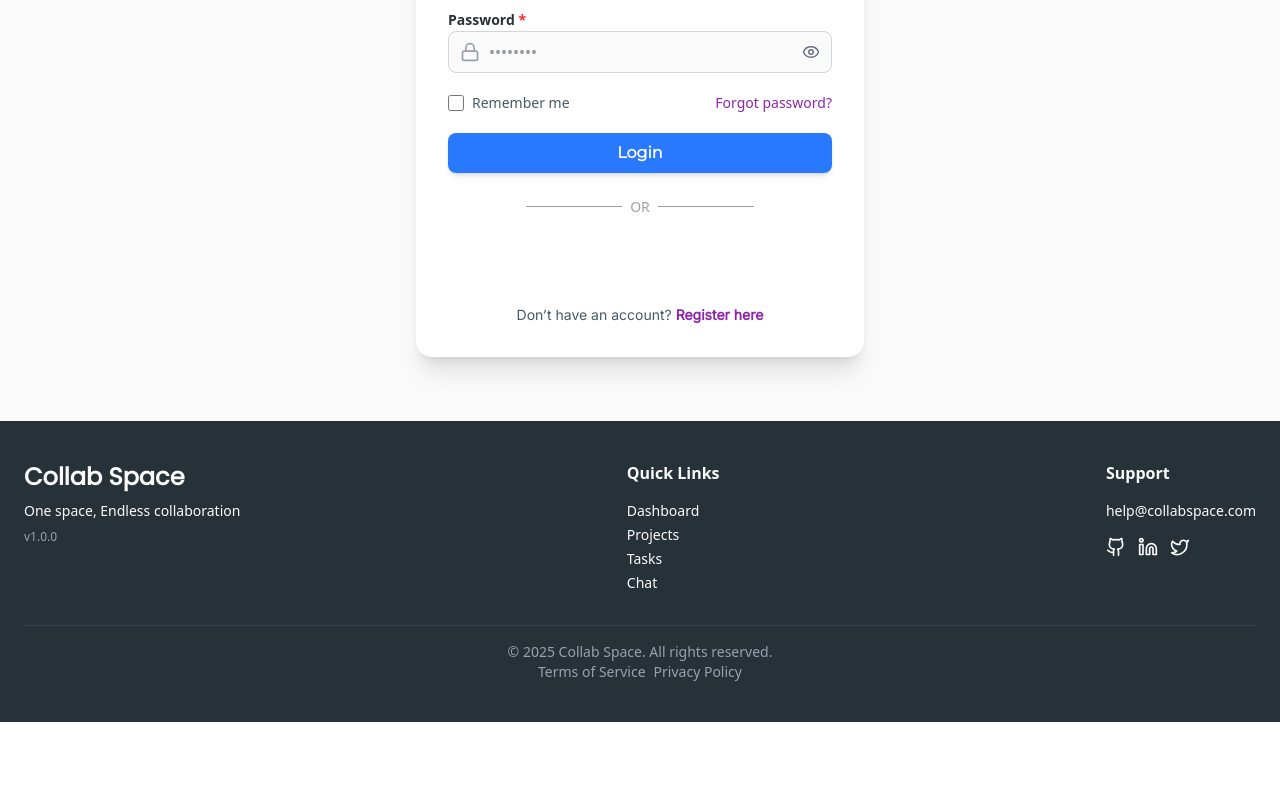
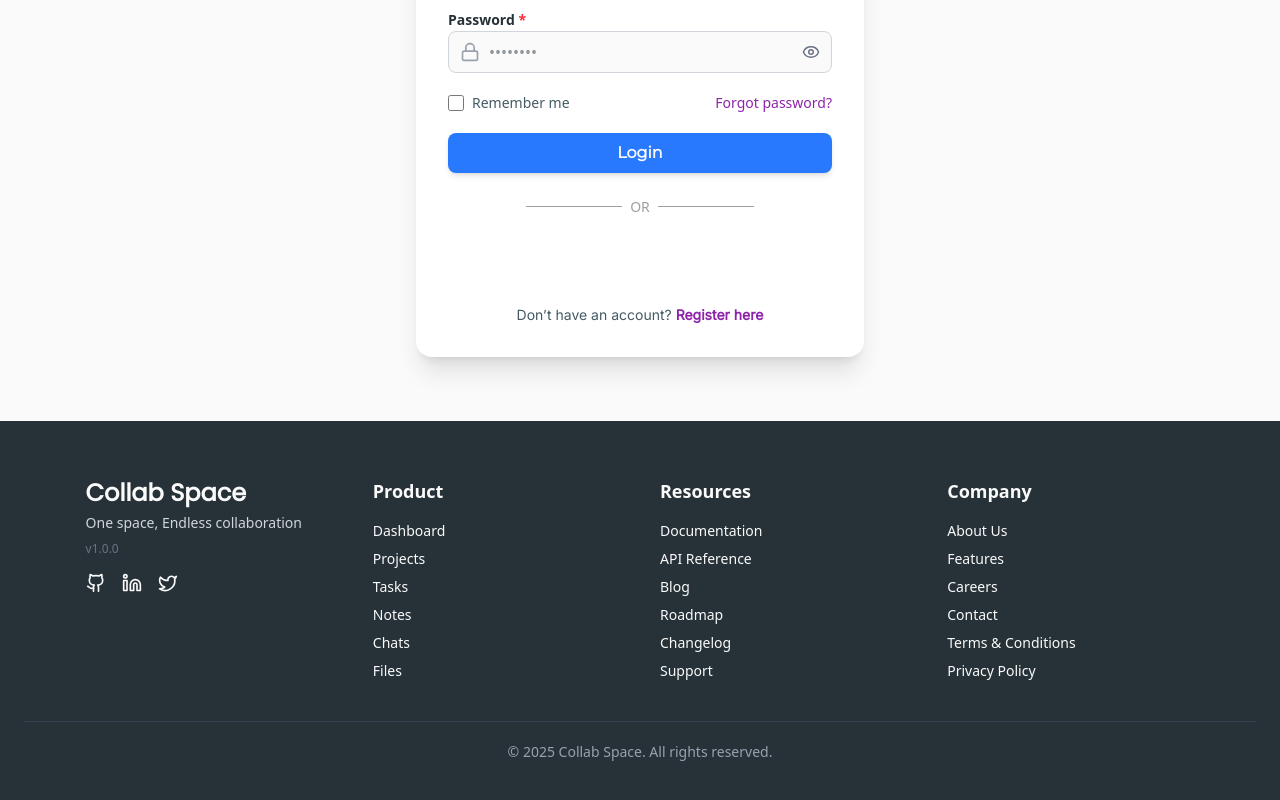
Before and after one commit to BK-Bagchi/collab-space, a React (Vite) app: page /login in a window 1280 px wide. Shown: the part 350-1150 px from the top of the page. Before the commit the page ends 1072 px from the top, so only its background shows below. Built offline with nearby package versions, Linux system fonts and the light colour scheme; no server answers.

Commit message:
landing page ui updated

```diff
--- a/src/components/Home/Components/ActivityFeed.jsx
+++ b/src/components/Home/Components/ActivityFeed.jsx
@@ -3,12 +3,12 @@ const ActivityFeed = () => {
     { user: "Dipto", action: "completed a task", time: "2 minutes ago" },
     { user: "User", action: "commented on UI Design", time: "5 minutes ago" },
     //prettier-ignore
-    { user: "Admin", action: "assigned you a new task", time: "10 minutes ago"},
+    { user: "Manager", action: "assigned you a new task", time: "10 minutes ago"},
   ];
 
   return (
-    <section className="py-20 px-8 md:px-16 bg-white">
-      <h2 className="text-3xl md:text-4xl font-bold text-center mb-10 text-charcoalGray logo-font">
+    <section className="py-20 px-8 md:px-16 bg-charcoalGray">
+      <h2 className="text-3xl md:text-4xl font-bold text-center mb-10 text-softWhite logo-font">
         Stay Updated with Live Activity 🔔
       </h2>
 
--- a/src/components/Home/Components/Features.jsx
+++ b/src/components/Home/Components/Features.jsx
@@ -59,7 +59,7 @@ const Features = () => {
           return (
             <div
               key={i}
-              className={`p-6 flex flex-col items-center rounded-xl border shadow-sm transition hover:shadow-md ${feature.bg} ${feature.color}`}
+              className={`px-6 py-10 flex flex-col items-center rounded-xl border shadow-sm hover:shadow-2xl transform hover:-translate-y-2 transition-all duration-300 ${feature.bg} ${feature.color}`}
             >
               {Icon && <Icon className="w-8 h-8 mb-4" />}
               <h3 className="text-lg font-semibold logo-font">
--- a/src/components/Home/Components/Notes.jsx
+++ b/src/components/Home/Components/Notes.jsx
@@ -7,7 +7,7 @@ const Notes = () => {
 
       <div className="max-w-5xl mx-auto grid md:grid-cols-2 gap-8">
         {/* Text Note */}
-        <div className="bg-white p-6 rounded-2xl shadow-md border">
+        <div className="bg-white p-6 rounded-2xl shadow-md border border-gray-300 transform hover:-translate-y-2 transition-all duration-300">
           <h3 className="font-semibold text-lg text-electricBlue heading-font">
             Text Note
           </h3>
@@ -18,7 +18,7 @@ const Notes = () => {
         </div>
 
         {/* Todo Note */}
-        <div className="bg-white p-6 rounded-2xl shadow-md border">
+        <div className="bg-white p-6 rounded-2xl shadow-md border border-gray-300 transform hover:-translate-y-2 transition-all duration-300">
           <h3 className="font-semibold text-lg text-vibrantPurple heading-font">
             Todo Note
           </h3>
--- a/src/components/Home/Components/TechShowcase.jsx
+++ b/src/components/Home/Components/TechShowcase.jsx
@@ -36,7 +36,7 @@ const TechShowcase = () => {
         {techStack.map(({ name, icon, color }) => (
           <div
             key={name}
-            className="group bg-white/5 backdrop-blur-md border border-white/10 p-6 rounded-2xl
+            className="group py-8 bg-white/5 backdrop-blur-md border border-white/10 p-6 rounded-2xl
                        flex flex-col items-center shadow-md hover:shadow-xl
                        transition-all duration-300 hover:-translate-y-2 relative"
           >
--- a/src/components/Home/Components/Workflow.jsx
+++ b/src/components/Home/Components/Workflow.jsx
@@ -7,7 +7,7 @@ const Workflow = () => {
 
       <div className="max-w-6xl mx-auto grid md:grid-cols-3 gap-8">
         {/* Todo */}
-        <div className="p-6 bg-white rounded-xl shadow-md border body-font">
+        <div className="p-6 bg-white rounded-xl shadow-md border border-gray-300 body-font transform hover:-translate-y-2 transition-all duration-300">
           <h3 className="font-semibold text-lg mb-3 text-electricBlue">Todo</h3>
           <div className="p-3 bg-gray-100 rounded-lg text-sm shadow-sm">
             Design Login Page
@@ -15,7 +15,7 @@ const Workflow = () => {
         </div>
 
         {/* In Progress */}
-        <div className="p-6 bg-white rounded-xl shadow-md border body-font">
+        <div className="p-6 bg-white rounded-xl shadow-md border border-gray-300 body-font transform hover:-translate-y-2 transition-all duration-300">
           <h3 className="font-semibold text-lg mb-3 text-vibrantPurple">
             In Progress
           </h3>
@@ -28,7 +28,7 @@ const Workflow = () => {
         </div>
 
         {/* Done */}
-        <div className="p-6 bg-white rounded-xl shadow-md border body-font">
+        <div className="p-6 bg-white rounded-xl shadow-md border border-gray-300 body-font transform hover:-translate-y-2 transition-all duration-300">
           <h3 className="font-semibold text-lg mb-3 text-tealGreen">
             Completed
           </h3>
--- a/src/components/shared/Footer/Footer.jsx
+++ b/src/components/shared/Footer/Footer.jsx
@@ -1,129 +1,173 @@
-import React from "react";
+import { Link } from "react-router-dom";
 import { Github, Linkedin, Twitter } from "lucide-react";
 import projectName, { projectSlogan } from "../../../utils/getProjectName";
 
 const Footer = () => {
-  const user = true;
   return (
-    <footer className="bg-charcoalGray text-softWhite px-6 py-10 mt-auto">
-      <div className="max-w-7xl mx-auto flex flex-col md:flex-row justify-between gap-8">
-        {/* Left Section: Branding */}
-        <div className="flex flex-col gap-2">
-          <a className="text-2xl font-bold logo-font">{projectName()}</a>
-          <span className="text-sm font-body">{projectSlogan()}</span>
-          <span className="text-xs text-gray-400">v1.0.0</span>
-        </div>
-
-        {/* Middle Section: Quick Links */}
-        <div className="flex flex-col gap-2">
-          <h4 className="font-heading font-semibold mb-2">Quick Links</h4>
-          <ul className="flex flex-col gap-1 text-sm">
-            {user ? (
-              <>
-                <li>
-                  <a
-                    href="/dashboard"
-                    className="hover:text-[#2972FF] transition"
-                  >
-                    Dashboard
-                  </a>
-                </li>
-                <li>
-                  <a
-                    href="/projects"
-                    className="hover:text-[#2972FF] transition"
-                  >
-                    Projects
-                  </a>
-                </li>
-                <li>
-                  <a href="/tasks" className="hover:text-[#2972FF] transition">
-                    Tasks
-                  </a>
-                </li>
-                <li>
-                  <a href="/chat" className="hover:text-[#2972FF] transition">
-                    Chat
-                  </a>
-                </li>
-              </>
-            ) : (
-              <>
-                <li>
-                  <a href="/" className="hover:text#2972FF] transition">
-                    Homepage
-                  </a>
-                </li>
-                <li>
-                  <a
-                    href="/about"
-                    className="hover:text-electricBlue transition"
-                  >
-                    About
-                  </a>
-                </li>
-                <li>
-                  <a
-                    href="/pricing"
-                    className="hover:text-electricBlue transition"
-                  >
-                    Pricing
-                  </a>
-                </li>
-                <li>
-                  <a
-                    href="/contact"
-                    className="hover:text-electricBlue transition"
-                  >
-                    Contact
-                  </a>
-                </li>
-              </>
-            )}
-          </ul>
-        </div>
-
-        {/* Right Section: Support & Social */}
-        <div className="flex flex-col gap-2">
-          <h4 className="font-heading font-semibold mb-2">Support</h4>
-          <p className="text-sm">help@collabspace.com</p>
-          <div className="flex gap-3 mt-2">
+    <footer className="bg-charcoalGray text-softWhite px-6 py-14 mt-auto">
+      <div className="max-w-[90%] mx-auto grid grid-cols-1 md:grid-cols-4 gap-10">
+        {/* Branding */}
+        <div>
+          <h2 className="text-2xl font-bold logo-font">{projectName()}</h2>
+          <p className="text-sm text-gray-300 mt-1 font-body">
+            {projectSlogan()}
+          </p>
+          <p className="mt-2 text-xs text-gray-500">v1.0.0</p>
+          <div className="flex gap-4 mt-4">
             <a
-              href="https://github.com/"
+              href="https://github.com/bk-bagchi"
               target="_blank"
-              className="hover:text-electricBlue transition"
+              className="hover:text-[#2979FF] transition"
             >
               <Github size={20} />
             </a>
             <a
-              href="https://linkedin.com/"
+              href="https://linkedin.com/in/bkbagchi-dipto/"
               target="_blank"
-              className="hover:text-electricBlue transition"
+              className="hover:text-[#2979FF] transition"
             >
               <Linkedin size={20} />
             </a>
             <a
-              href="https://twitter.com/"
+              href="https://twitter.com"
               target="_blank"
-              className="hover:text-electricBlue transition"
+              className="hover:text-[#2979FF] transition"
             >
               <Twitter size={20} />
             </a>
           </div>
         </div>
+
+        {/* Product Links */}
+        <div>
+          <h4 className="font-heading text-lg font-semibold mb-4">Product</h4>
+          <ul className="flex flex-col gap-2 text-sm">
+            <li>
+              <Link to="/dashboard" className="hover:text-[#2979FF] transition">
+                Dashboard
+              </Link>
+            </li>
+            <li>
+              <Link
+                to="dashboard/projects"
+                className="hover:text-[#2979FF] transition"
+              >
+                Projects
+              </Link>
+            </li>
+            <li>
+              <Link
+                to="dashboard/tasks"
+                className="hover:text-[#2979FF] transition"
+              >
+                Tasks
+              </Link>
+            </li>
+            <li>
+              <Link
+                to="dashboard/notes"
+                className="hover:text-[#2979FF] transition"
+              >
+                Notes
+              </Link>
+            </li>
+            <li>
+              <Link
+                to="dashboard/chats"
+                className="hover:text-[#2979FF] transition"
+              >
+                Chats
+              </Link>
+            </li>
+            <li>
+              <Link
+                to="dashboard/files"
+                className="hover:text-[#2979FF] transition"
+              >
+                Files
+              </Link>
+            </li>
+          </ul>
+        </div>
+
+        {/* Resources */}
+        <div>
+          <h4 className="font-heading text-lg font-semibold mb-4">Resources</h4>
+          <ul className="flex flex-col gap-2 text-sm">
+            <li>
+              <a href="#" className="hover:text-[#2979FF] transition">
+                Documentation
+              </a>
+            </li>
+            <li>
+              <a href="#" className="hover:text-[#2979FF] transition">
+                API Reference
+              </a>
+            </li>
+            <li>
+              <a href="#" className="hover:text-[#2979FF] transition">
+                Blog
+              </a>
+            </li>
+            <li>
+              <a href="#" className="hover:text-[#2979FF] transition">
+                Roadmap
+              </a>
+            </li>
+            <li>
+              <a href="#" className="hover:text-[#2979FF] transition">
+                Changelog
+              </a>
+            </li>
+            <li>
+              <a href="#" className="hover:text-[#2979FF] transition">
+                Support
+              </a>
+            </li>
+          </ul>
+        </div>
+
+        {/* Company */}
+        <div>
+          <h4 className="font-heading text-lg font-semibold mb-4">Company</h4>
+          <ul className="flex flex-col gap-2 text-sm">
+            <li>
+              <Link to="/about" className="hover:text-[#2979FF] transition">
+                About Us
+              </Link>
+            </li>
+            <li>
+              <Link to="/features" className="hover:text-[#2979FF] transition">
+                Features
+              </Link>
+            </li>
+            <li>
+              <a href="#" className="hover:text-[#2979FF] transition">
+                Careers
+              </a>
+            </li>
+            <li>
+              <a href="#" className="hover:text-[#2979FF] transition">
+                Contact
+              </a>
+            </li>
+            <li>
+              <a href="#" className="hover:text-[#2979FF] transition">
+                Terms & Conditions
+              </a>
+            </li>
+            <li>
+              <a href="#" className="hover:text-[#2979FF] transition">
+                Privacy Policy
+              </a>
+            </li>
+          </ul>
+        </div>
       </div>
 
-      {/* Bottom Line */}
-      <div className="mt-8 border-t border-gray-700 pt-4 text-sm flex flex-col items-center text-gray-400">
+      {/* Bottom Bar */}
+      <div className="mt-10 border-t border-gray-700 pt-5 text-center text-sm text-gray-400">
         <span>© 2025 Collab Space. All rights reserved.</span>
-        <span className="flex gap-2 mt-2 md:mt-0">
-          <a href="/terms" className="hover:text-electricBlue transition">
-            Terms of Service
-          </a>
-          <a href="/privacy" className="hover:text-electricBlue transition">
-            Privacy Policy
-          </a>
-        </span>
       </div>
     </footer>
   );
```
Also changed, not shown: src/components/Home/Components/Banner.jsx (+5 -3 lines).
